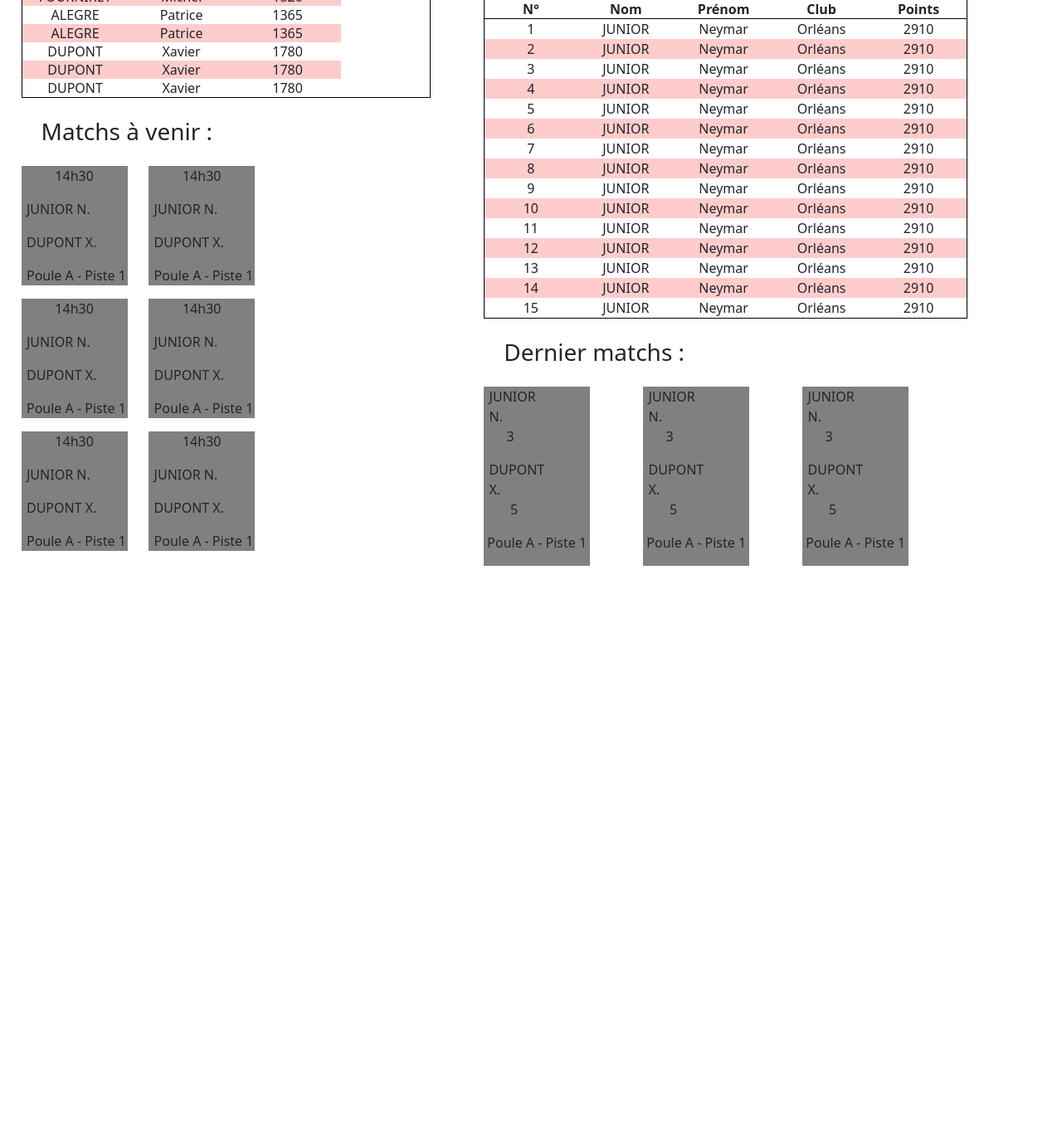
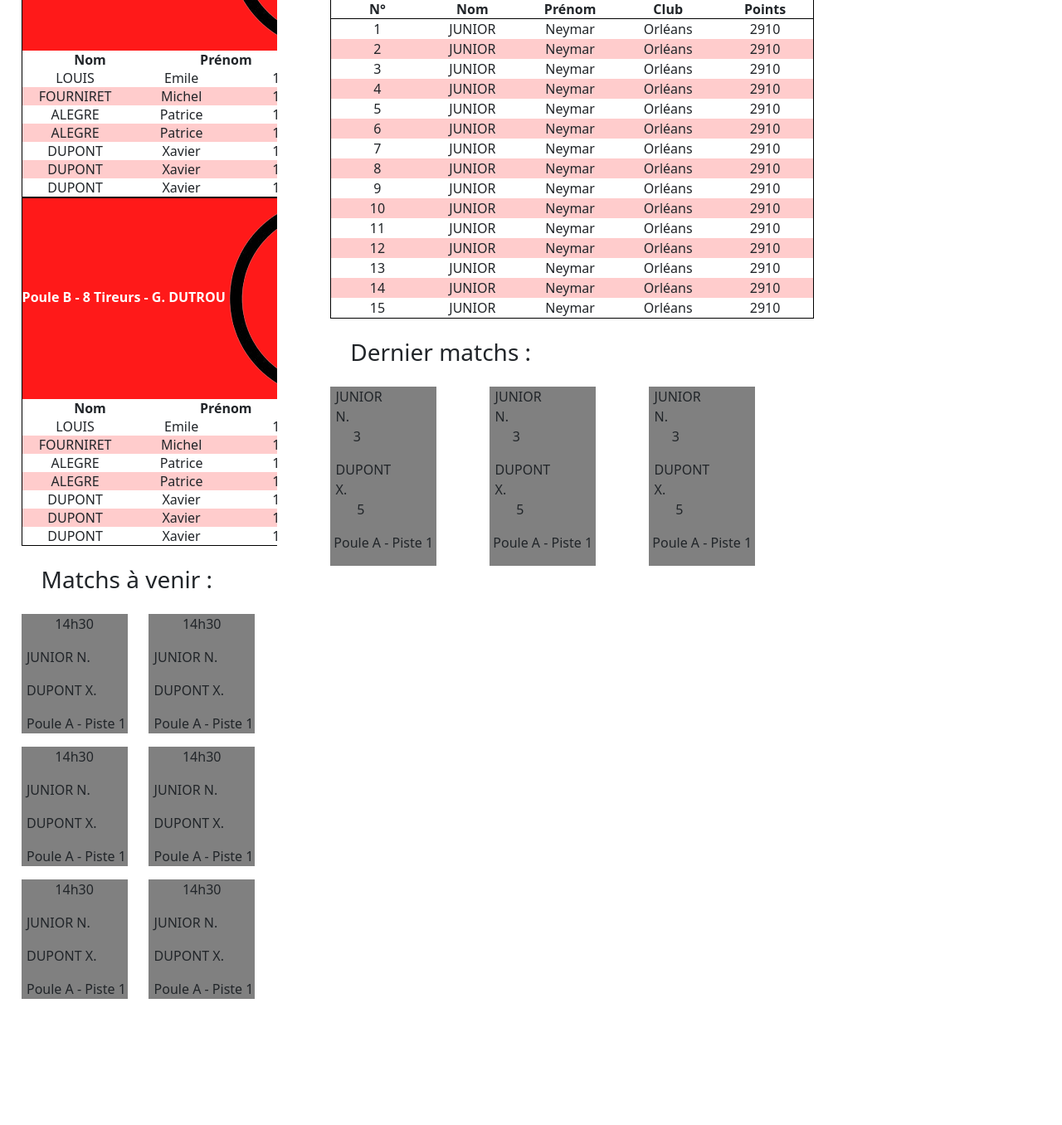
Before and after one commit to coulontitouan/escrime, a Flask app: page /competition/1/affichage-grand-ecran in a window 1280 px wide. Shown: the part 390-1746 px from the top of the page at 83% size. Before the commit the page ends 1072 px from the top, so only its background shows below. Run offline with Flask 3, Linux system fonts and the light colour scheme; tables that the repository leaves empty hold one stand-in row (values such as "Sample post"); some libraries are stand-ins or nearby versions.

Commit message:
commit pour merge les changements de develop

```diff
--- a/appEscrime/static/affichageGE.css
+++ b/appEscrime/static/affichageGE.css
@@ -119,3 +119,37 @@ h1{
 h3{
     margin: 3vh;
 }
+
+.pic-ctn {
+    position: relative;
+    margin-top: 15vh;
+    overflow: hidden;
+  }
+
+  .pic-ctn > img {
+    position: absolute;
+    top: 0;
+    left: 50%;
+    transform: translateX(-50%);
+    opacity: 0;
+    animation: display 12s infinite linear;
+  }
+
+  .pic-ctn > img:nth-child(2) {
+    animation-delay: 4s;
+  }
+
+@keyframes display {
+    0%, 100% {
+      opacity: 0;
+    }
+    8.33%, 25% {
+      opacity: 1;
+    }
+    33.33%, 41.66% {
+      opacity: 0;
+    }
+    50% {
+      opacity: 0;
+    }
+  }
--- a/appEscrime/templates/affichageGE.html
+++ b/appEscrime/templates/affichageGE.html
@@ -5,7 +5,7 @@
 {% block content %}
     <h1>{{ competition.nom }}</h1>
     <main>
-        <div id="un">
+        <div id="un" class = "pic-ctn">
             {% for p in poules %}
             <table class = "scroll">
                 <thead>
@@ -29,10 +29,59 @@
                 </tbody>
             </table>
             {% endfor %}
-            <table class = "scroll">
-                <thead>
+            <table class = "scroll" class = "pic">
+                <thead class = >
                     <tr>
                         <th id="intitule" colspan="3">Poule A - 8 Tireurs - G. DUTROU <a href="{{url_for('poule', idC = competition.id , idP = 1)}}"><img id="info" src="../static/images/i.png" alt=""></a></th>
+                    </tr>
+                    <tr>
+                        <th>Nom</th>
+                        <th>Prénom</th>
+                        <th>Points</th>
+                    </tr>
+                </thead>
+                <tbody>
+                    <tr>
+                        <td>LOUIS</td>
+                        <td>Emile</td>
+                        <td>1610</td>
+                    </tr>
+                    <tr>
+                        <td>FOURNIRET</td>
+                        <td>Michel</td>
+                        <td>1520</td>
+                    </tr>
+                    <tr>
+                        <td>ALEGRE</td>
+                        <td>Patrice</td>
+                        <td>1365</td>
+                    </tr>
+                    <tr>
+                        <td>ALEGRE</td>
+                        <td>Patrice</td>
+                        <td>1365</td>
+                    </tr>
+                    <tr>
+                        <td>DUPONT</td>
+                        <td>Xavier</td>
+                        <td>1780</td>
+                    </tr>
+                    <tr>
+                        <td>DUPONT</td>
+                        <td>Xavier</td>
+                        <td>1780</td>
+                    </tr>
+                    <tr>
+                        <td>DUPONT</td>
+                        <td>Xavier</td>
+                        <td>1780</td>
+                    </tr>
+                </tbody>
+            </table>
+            <table class = "scroll" class = "pic">
+                <thead class = >
+                    <tr>
+                        <th id="intitule" colspan="3">Poule B - 8 Tireurs - G. DUTROU <a href="{{url_for('poule', idC = competition.id , idP = 1)}}"><img id="info" src="../static/images/i.png" alt=""></a></th>
                     </tr>
                     <tr>
                         <th>Nom</th>
```
